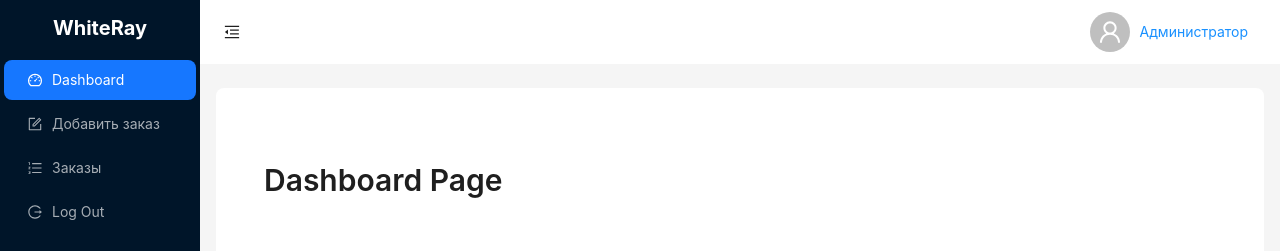
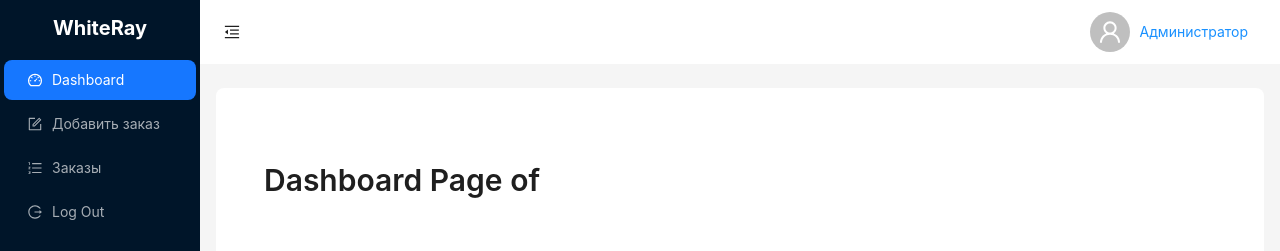
Before and after one commit to Sardorxon9/wr1, a React (Vite) app: page /mainpage/dashboard in a window 1280 px wide. Shown: the top 251 px of the page. Built offline with nearby package versions, Linux system fonts and the light colour scheme; no server answers.

Commit message:
dashboard connected with firebase

```diff
--- a/src/components/Dashboard.jsx
+++ b/src/components/Dashboard.jsx
@@ -1,13 +1,19 @@
 import React from 'react';
 import { Typography } from 'antd';
+import { useOutletContext } from 'react-router-dom';
 
 
 const { Title } = Typography;
 
-const Dashboard = (props) => {
+const Dashboard = () => {
+
+  const { userDetails } = useOutletContext();
+
   return (
     <div style={{ padding: 24, background: '#fff', borderRadius: 8 }}>
-      <Title level={2}>Dashboard Page</Title>
+
+      <Title level={2}>Dashboard Page of {userDetails?.email}</Title>
+
     </div>
   );
 };
--- a/src/components/main-page/mainPage.jsx
+++ b/src/components/main-page/mainPage.jsx
@@ -14,6 +14,8 @@ import './mainPage.css';
 import { auth, db } from '../login-signUp/firebase';
 import { getDoc, doc } from "firebase/firestore";
 
+
+
 const { Header, Sider, Content } = Layout;
 const { Text } = Typography;
 
@@ -27,7 +29,7 @@ const MainPage = () => {
       const docSnap = await getDoc(docRef);
       if (docSnap.exists()) {
         setUserDetails(docSnap.data());
-        console.log(1, docSnap.data());
+        console.log(1, docSnap.data().email);
       }
       else {
         console.log("No logged in user");
@@ -118,7 +120,8 @@ const MainPage = () => {
             borderRadius: borderRadiusLG,
           }}
         >
-          <Outlet />
+
+          <Outlet context={ {userDetails} }/>
         </Content>
       </Layout>
     </Layout>
```
